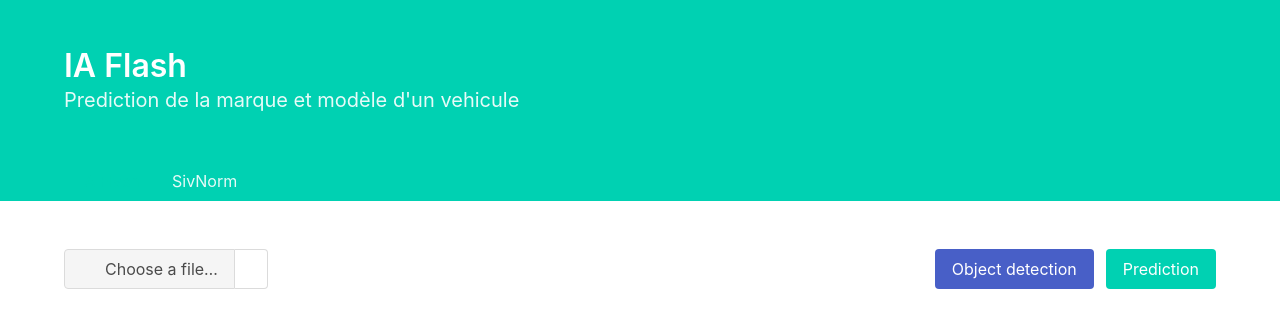
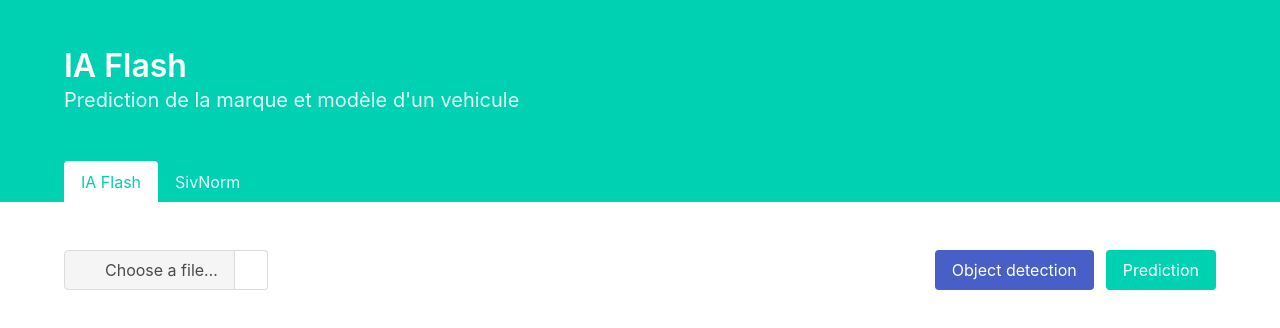
Before and after one commit to ia-flash/frontend, an Angular app: page /preview in a window 1280 px wide. Shown: the top 328 px of the page. Built offline with nearby package versions, Linux system fonts and the light colour scheme.

Commit message:
Add boxe for components in header footer

```diff
--- a/src/app/app.component.html
+++ b/src/app/app.component.html
@@ -12,11 +12,11 @@
       </div>
     </div>
     <div class="hero-foot">
-      <nav class="tabs">
+      <nav class="tabs is-boxed">
         <div class="container">
           <ul>
-            <li class="is-active"><a href="/preview">IA Flash</a></li>
-            <li><a href="/sivnorm">SivNorm</a></li>
+            <li [ngClass]="{'is-active': selectedTab === 'preview'}" (click)="selectedTab = 'preview'"><a routerLink="preview">IA Flash</a></li>
+            <li [ngClass]="{'is-active': selectedTab === 'sivnorm'}" (click)="selectedTab = 'sivnorm'"><a routerLink="sivnorm">SivNorm</a></li>
           </ul>
         </div>
       </nav>
--- a/src/app/app.component.ts
+++ b/src/app/app.component.ts
@@ -7,4 +7,5 @@ import { Component } from '@angular/core';
 })
 export class AppComponent {
   title = 'iaflash';
+  selectedTab: string = 'preview';
 }
```
